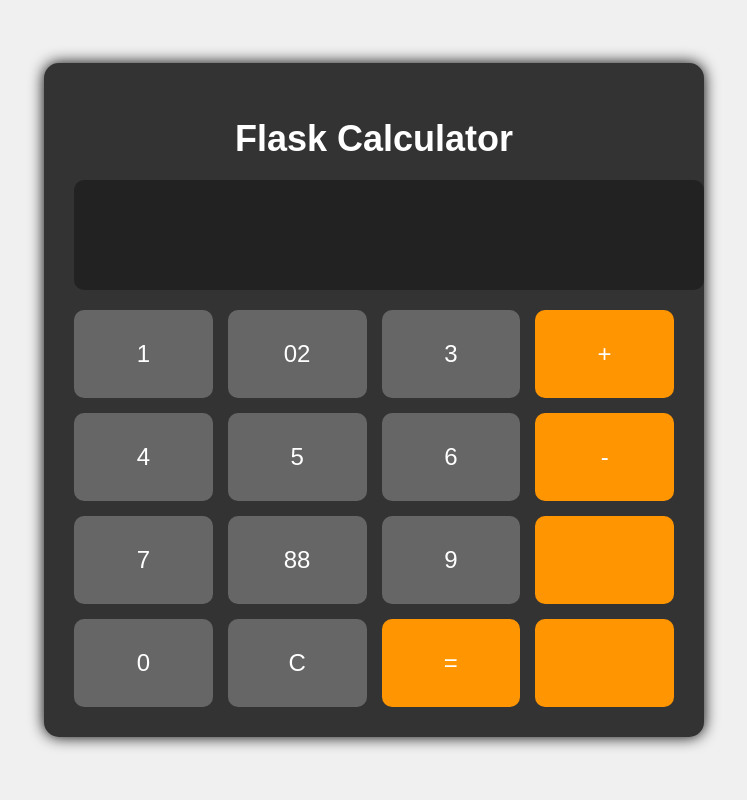
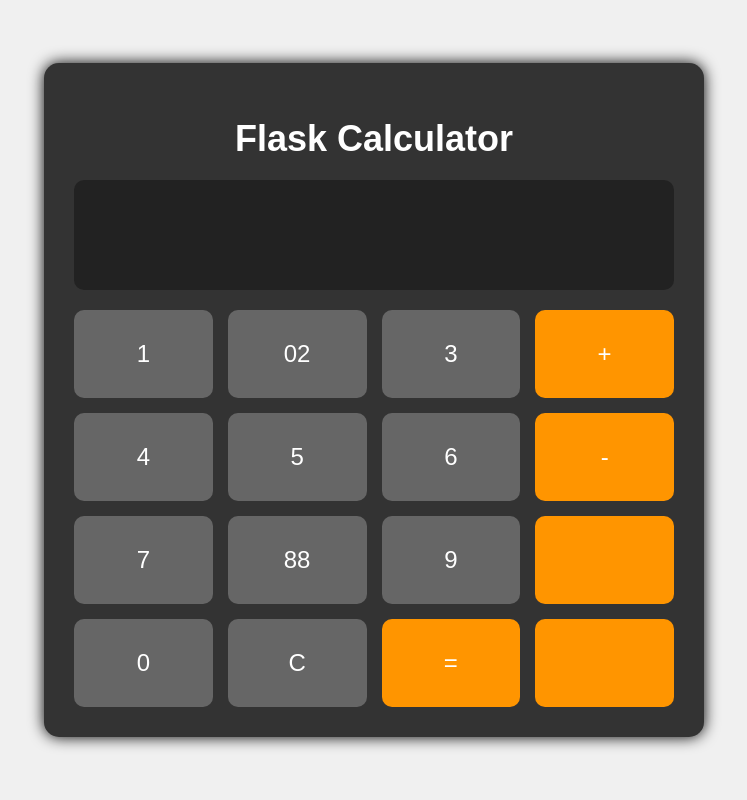
Before and after one commit to LilyRoseA/TP3-LOG3000, a Flask app: page / in a window 1280 px wide. Shown: the whole page, without its empty margins (266-1013 px from the left). Run offline with Flask 3, Linux system fonts and the light colour scheme.

Commit message:
fix(static): stop display and calculator overflow
Use border-box sizing so width: 100% includes padding; the display no longer extends past the grid. Remove horizontal button padding, whose min width made the calculator overflow narrow screens. Sizes are adjusted to keep the same look.

Refs #6

```diff
--- a/static/style.css
+++ b/static/style.css
@@ -1,4 +1,10 @@
 /* Styles de la calculatrice (templates/index.html). */
+
+/* Inclut padding et bordure dans la largeur : sinon « width: 100% » plus un
+   padding déborde du parent (écran d'affichage, calculatrice sur mobile). */
+*, *::before, *::after {
+   box-sizing: border-box;
+}
 
 /* Centre la calculatrice horizontalement et verticalement dans la fenêtre. */
 body {
@@ -13,7 +19,7 @@ body {
 
 .calculator {
    width: 100%;
-   max-width: 600px;
+   max-width: 660px;
    background-color: #333;
    padding: 30px;
    border-radius: 15px;
@@ -29,7 +35,7 @@ h1 {
 
 #display {
    width: 100%;
-   height: 80px;
+   height: 110px;
    font-size: 36px;
    text-align: right;
    padding: 15px;
@@ -50,7 +56,9 @@ h1 {
 
 .btn {
    width: 100%;
-   padding: 30px;
+   /* Pas de padding horizontal : la largeur vient de la grille, et un padding
+      latéral imposerait une largeur minimale qui déborde sur petit écran. */
+   padding: 30px 0;
    font-size: 24px;
    border: none;
    border-radius: 10px;
```
